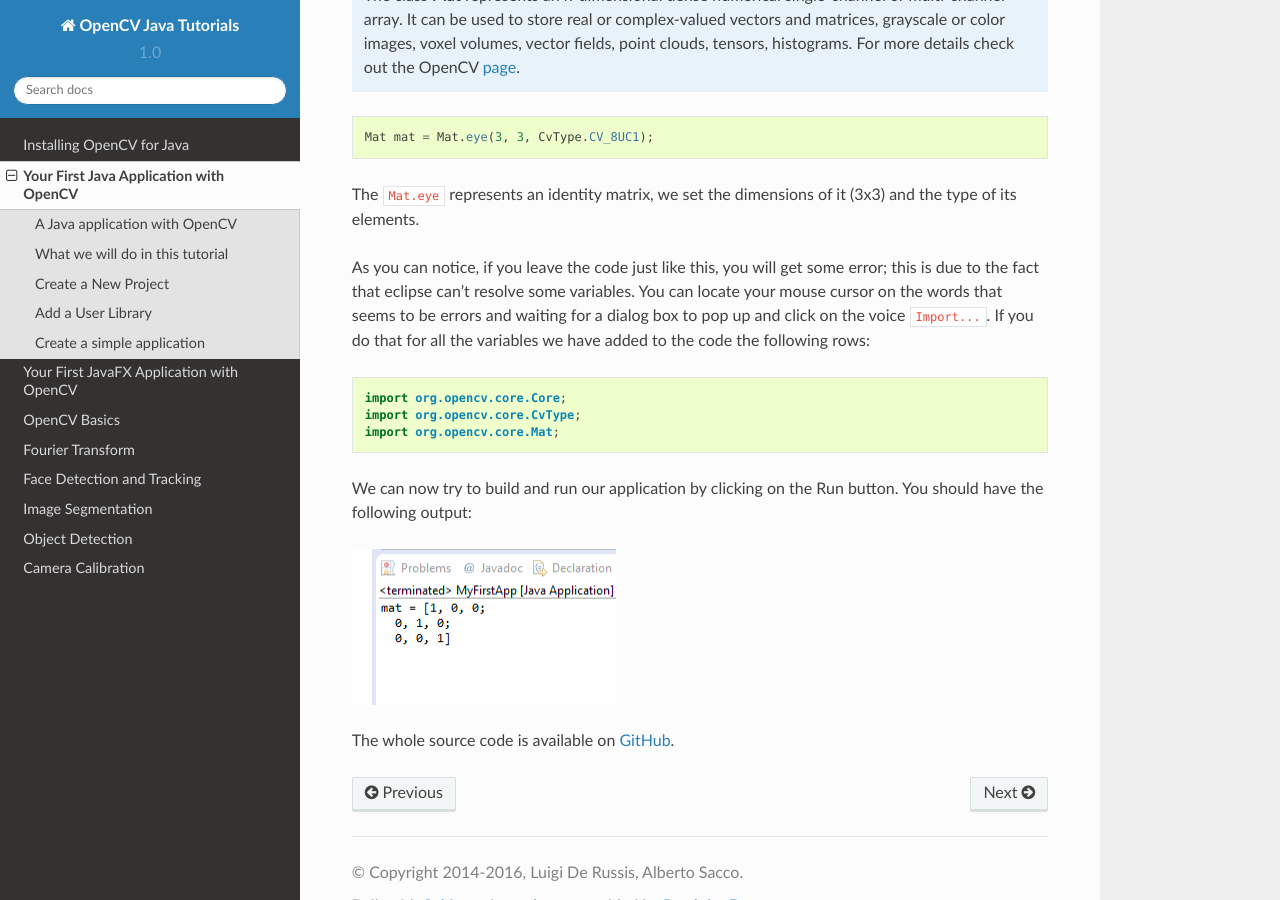
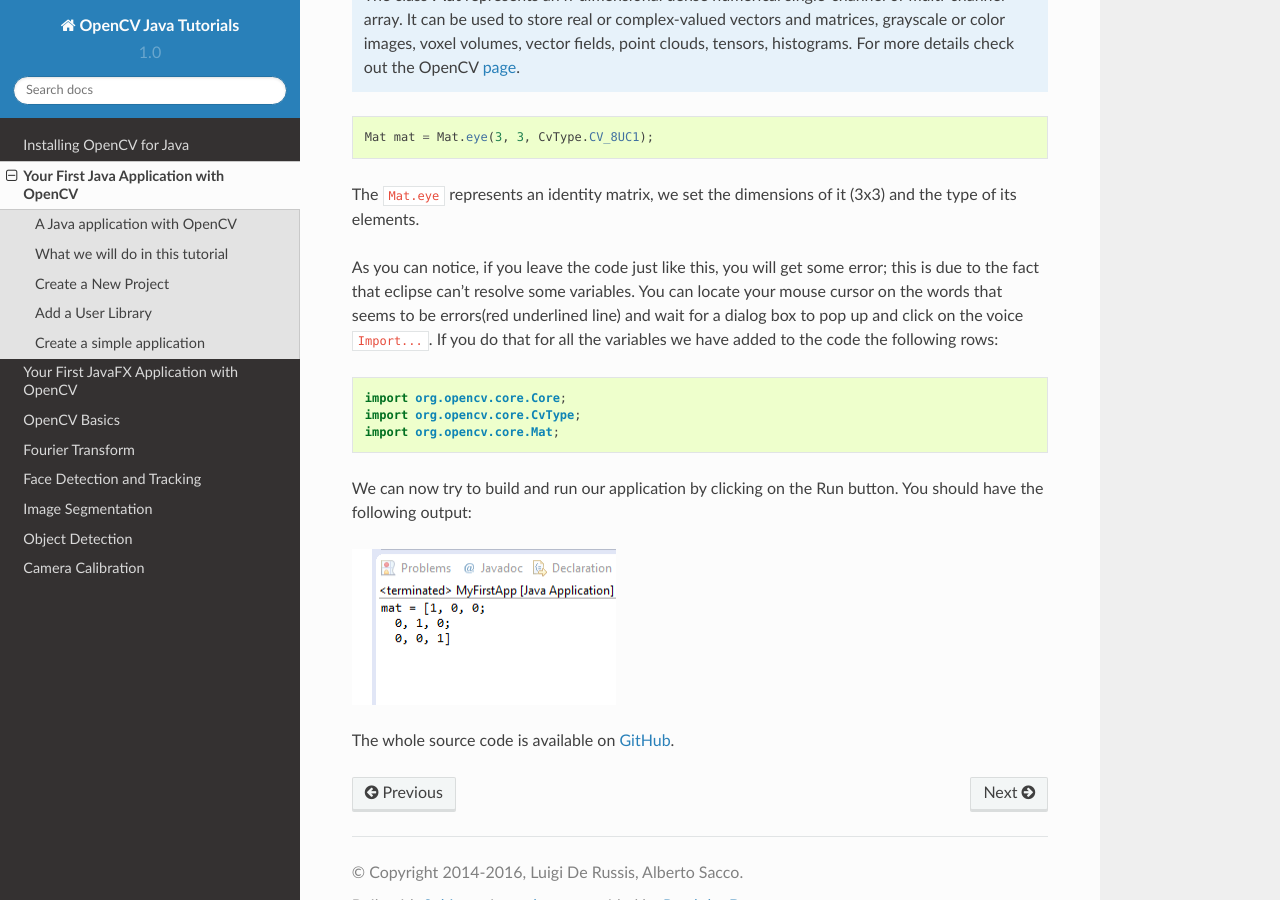
Before and after one commit to opencv-java/opencv-java-tutorials, a Sphinx documentation site: the page built from docs/source/02-first-java-application-with-opencv.rst, in a window 1280 px wide and 900 px high, scrolled down 2418 px. Built offline with Sphinx 7.4.7 and the Read the Docs theme 2.0.0, drawn with Linux system fonts in a browser that asks for light colours.

Commit message:
Typo Errors

```diff
--- a/docs/source/02-first-java-application-with-opencv.rst
+++ b/docs/source/02-first-java-application-with-opencv.rst
@@ -69,7 +69,7 @@ Then we can define a new Mat.
 
 The ``Mat.eye`` represents an identity matrix, we set the dimensions of it (3x3) and the type of its elements.
 
-As you can notice, if you leave the code just like this, you will get some error; this is due to the fact that eclipse can't resolve some variables. You can locate your mouse cursor on the words that seems to be errors and waiting for a dialog box to pop up and click on the voice ``Import...``. If you do that for all the variables we have added to the code the following rows:
+As you can notice, if you leave the code just like this, you will get some error; this is due to the fact that eclipse can't resolve some variables. You can locate your mouse cursor on the words that seems to be errors(red underlined line) and wait for a dialog box to pop up and click on the voice ``Import...``. If you do that for all the variables we have added to the code the following rows:
 
 .. code-block:: java
 
```
